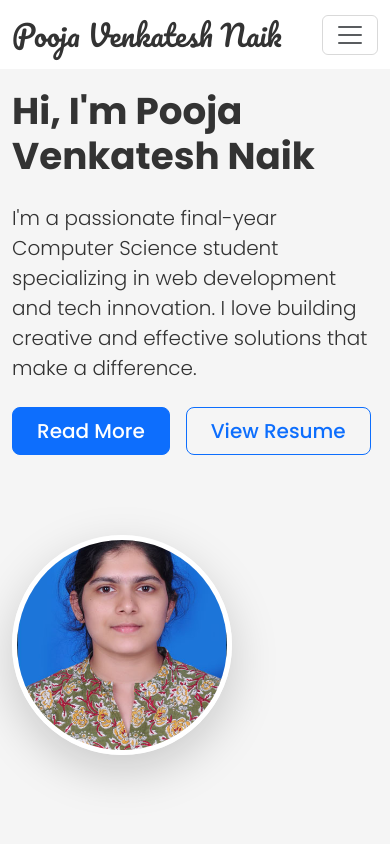
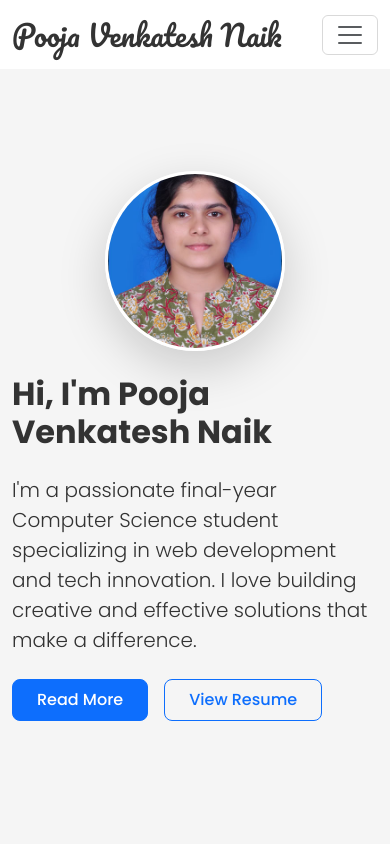
Before and after one commit to 8905096423/Pooja-Portfolio, a plain HTML site: page index.html in a window 390 px wide. Shown: the top 844 px of the page. Drawn offline with nearby package versions, Linux system fonts and the light colour scheme.

Commit message:
Improve mobile responsiveness: 1) Adjust profile photo positioning to appear above content on mobile, 2) Add automatic navbar closing when clicking menu items on mobile, 3) Optimize profile photo size for mobile devices

```diff
--- a/assets/css/style.css
+++ b/assets/css/style.css
@@ -79,18 +79,39 @@ body.dark-theme {
   transform: scale(1.03);
 }
 
-@media (max-width: 992px) {
+
+@media (max-width: 576px) {
   .profile-photo-container {
-    width: 280px;
-    height: 280px;
-    margin-top: 2rem;
+    width: 180px;  /* Smaller size for mobile */
+    height: 180px; /* Smaller size for mobile */
+    margin: 0 auto 1.5rem auto; /* Center and add bottom margin */
+  }
+
+  .profile-photo {
+    border-width: 3px; /* Thinner border on mobile */
   }
 }
 
+/* Update the hero section media queries */
+@media (max-width: 992px) {
+  .hero-section .row {
+    flex-direction: column-reverse; /* This will make photo appear above text on mobile */
+  }
+
+}
+
 @media (max-width: 576px) {
-  .profile-photo-container {
-    width: 220px;
-    height: 220px;
+  .hero-section h1 {
+    font-size: 2rem;
+  }
+
+  .hero-section p {
+    font-size: 1rem;
+  }
+
+  .btn-lg {
+    padding: 0.5rem 1rem;
+    font-size: 1rem;
   }
 }
 
--- a/index.html
+++ b/index.html
@@ -795,6 +795,23 @@ document.querySelector('.contact-form').addEventListener('submit', function(e) {
   // Reset form
   this.reset();
 });
+
+// Add this to your existing script section
+document.querySelectorAll('.navbar-nav .nav-link').forEach(link => {
+  link.addEventListener('click', () => {
+    // Check if navbar is collapsed (mobile view)
+    const navbarToggler = document.querySelector('.navbar-toggler');
+    const navbarCollapse = document.querySelector('.navbar-collapse');
+
+    if (window.getComputedStyle(navbarToggler).display !== 'none') {
+      // Close the navbar
+      const bsCollapse = new bootstrap.Collapse(navbarCollapse, {
+        toggle: false
+      });
+      bsCollapse.hide();
+    }
+  });
+});
   </script>
 </body>
 </html>
```
